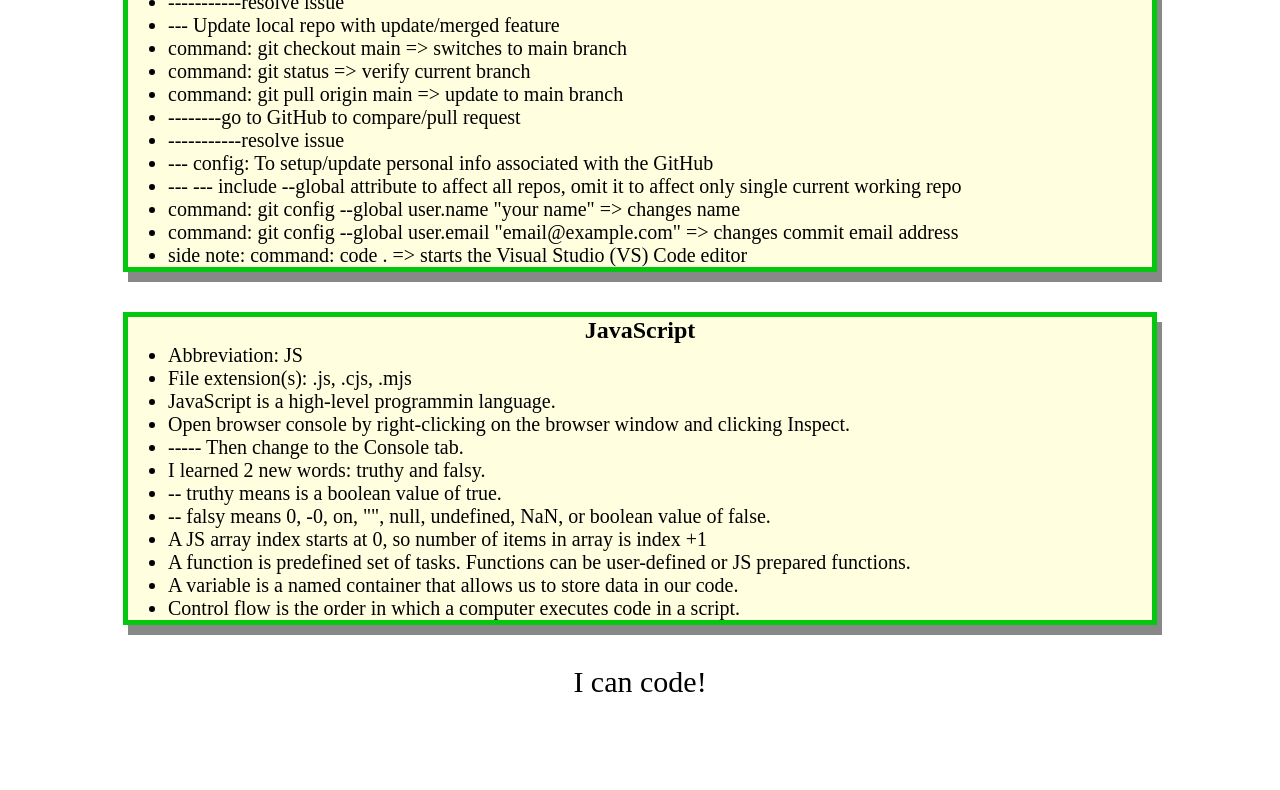
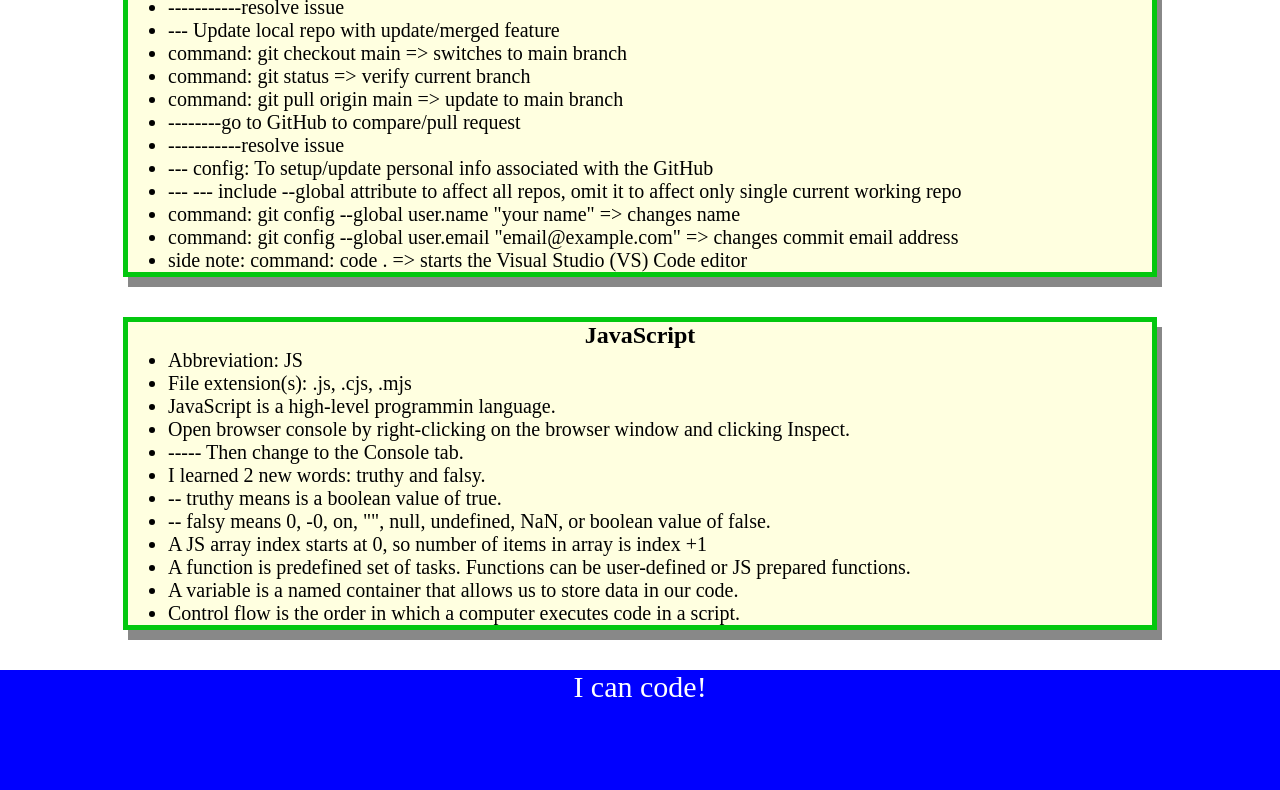
Before and after one commit to LRicciardo/prework-study-guide, a plain HTML site: page index.html in a window 1280 px wide. Shown: the part 1408-2198 px from the top of the page. Before the commit the page ends 2107 px from the top, so only its background shows below. Drawn offline with Linux system fonts and the light colour scheme.

Commit message:
update project README file

```diff
--- a/assets/style.css
+++ b/assets/style.css
@@ -1,6 +1,13 @@
 * {
     margin: 0;
     padding: 0;
+}
+header,
+footer {
+    width: 100%;
+    height: 120px;
+    background-color: blue;
+    color: white;
 }
 h1,
 h2 {
@@ -21,7 +28,7 @@ p {
     text-align: center;
     font-size: 30px;
   }
-  .card {
+.card {
     width: 80%;
     margin: 40px auto;
     border: 5px solid #03C80F;
```
Also changed, not shown: 1 other file.
